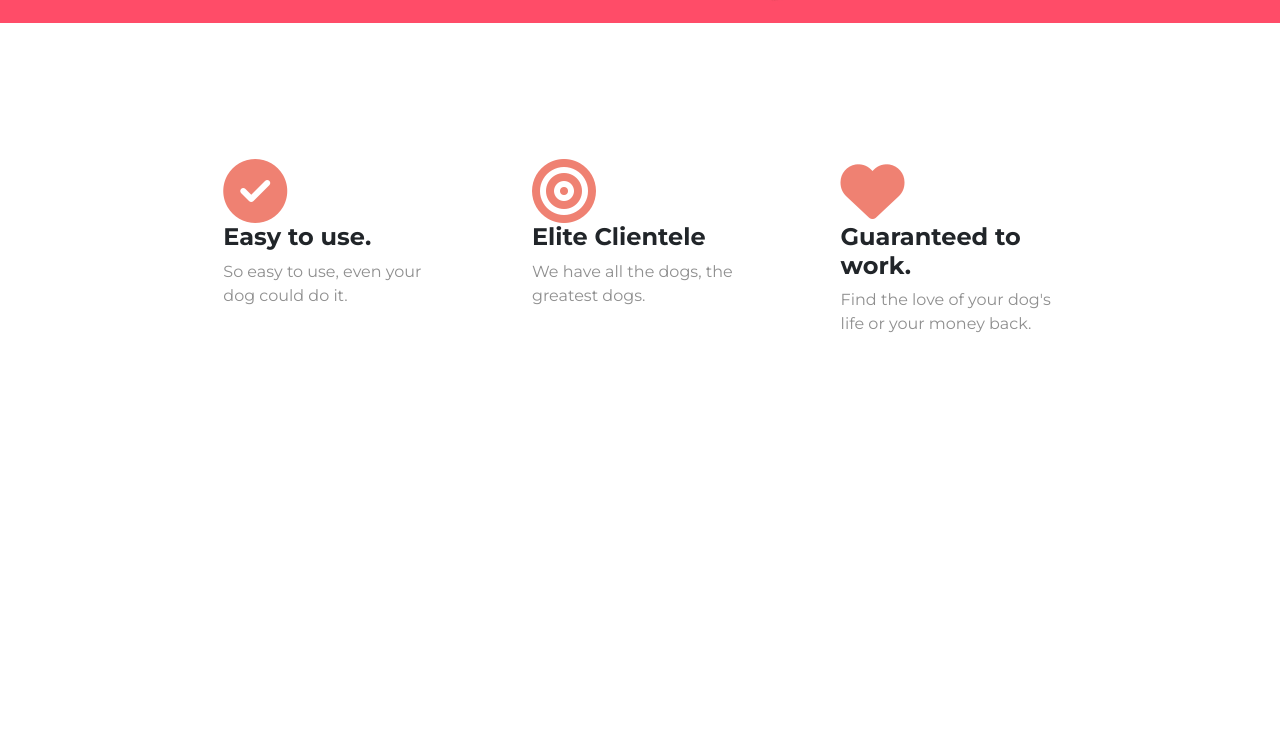
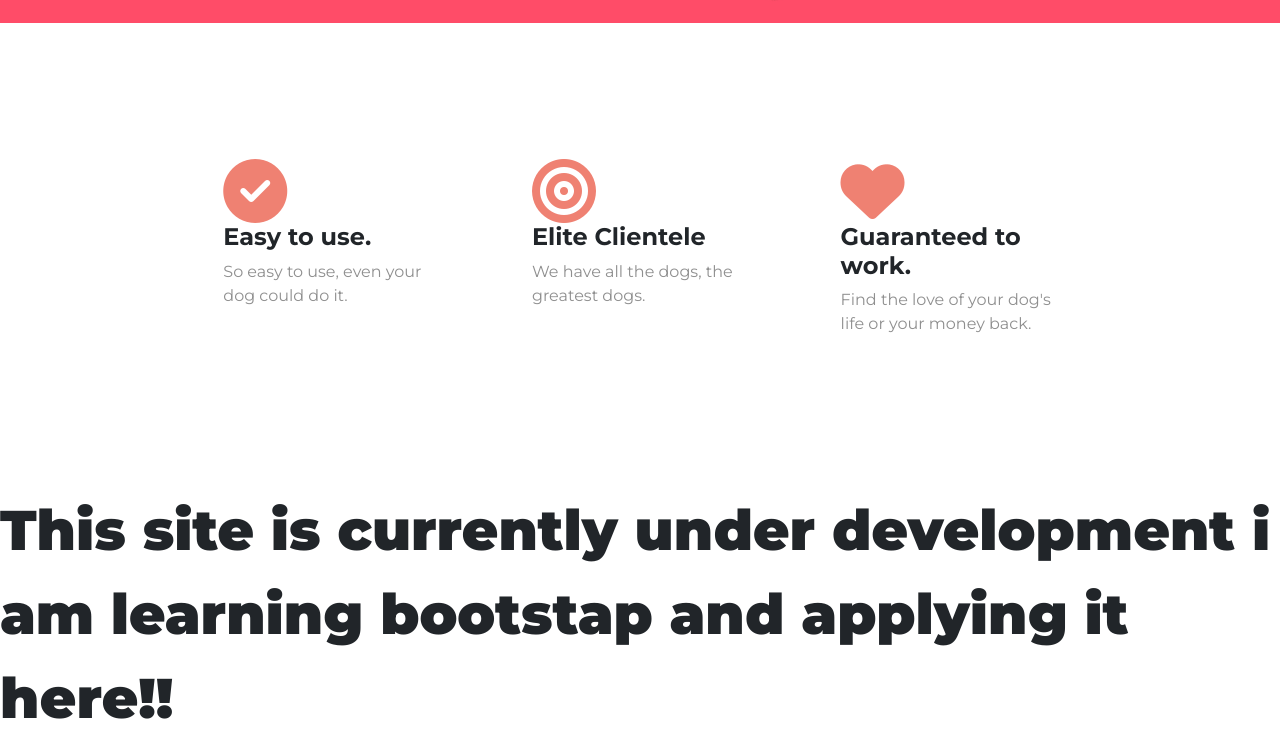
Before and after one commit to Mustafa2911/Tindog, a plain HTML site: page index.html in a window 1280 px wide. Shown: the part 720-1468 px from the top of the page. Before the commit the page ends 1208 px from the top, so only its background shows below. Drawn offline with nearby package versions, Linux system fonts and the light colour scheme.

Commit message:
Update index.html

```diff
--- a/index.html
+++ b/index.html
@@ -92,6 +92,7 @@
 
   </section>
 
+  <h1>This site is currently under development i am learning bootstap and applying it here!!</h1>
 
 
 
```
